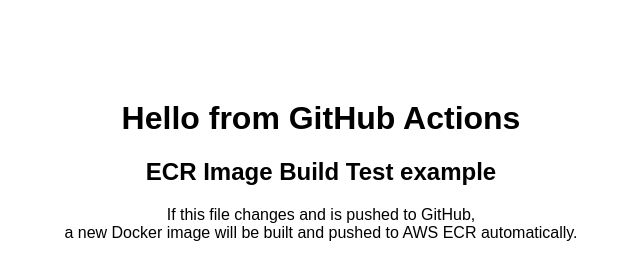
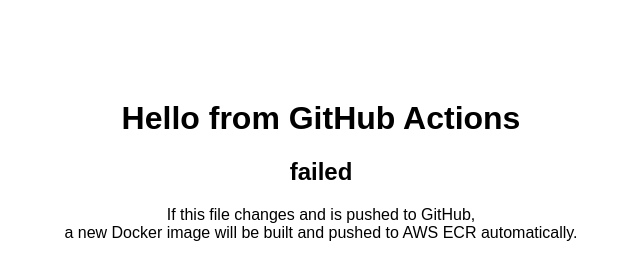
Before and after one commit to abhimanyu8829/Nitroberry_DevOps_CICD, a plain HTML site: page index.html in a window 1280 px wide. Shown: the whole page, without its empty margins (319-959 px from the left). Drawn offline with Linux system fonts and the light colour scheme.

Commit message:
Change header text from 'ECR Image Build Test' to 'failed'

```diff
--- a/index.html
+++ b/index.html
@@ -8,7 +8,7 @@
 
 <h1>Hello from GitHub Actions </h1>
 
-<h2>ECR Image Build Test example</h2>
+<h2>failed </h2>
 
 <p>
 If this file changes and is pushed to GitHub,<br>
```
